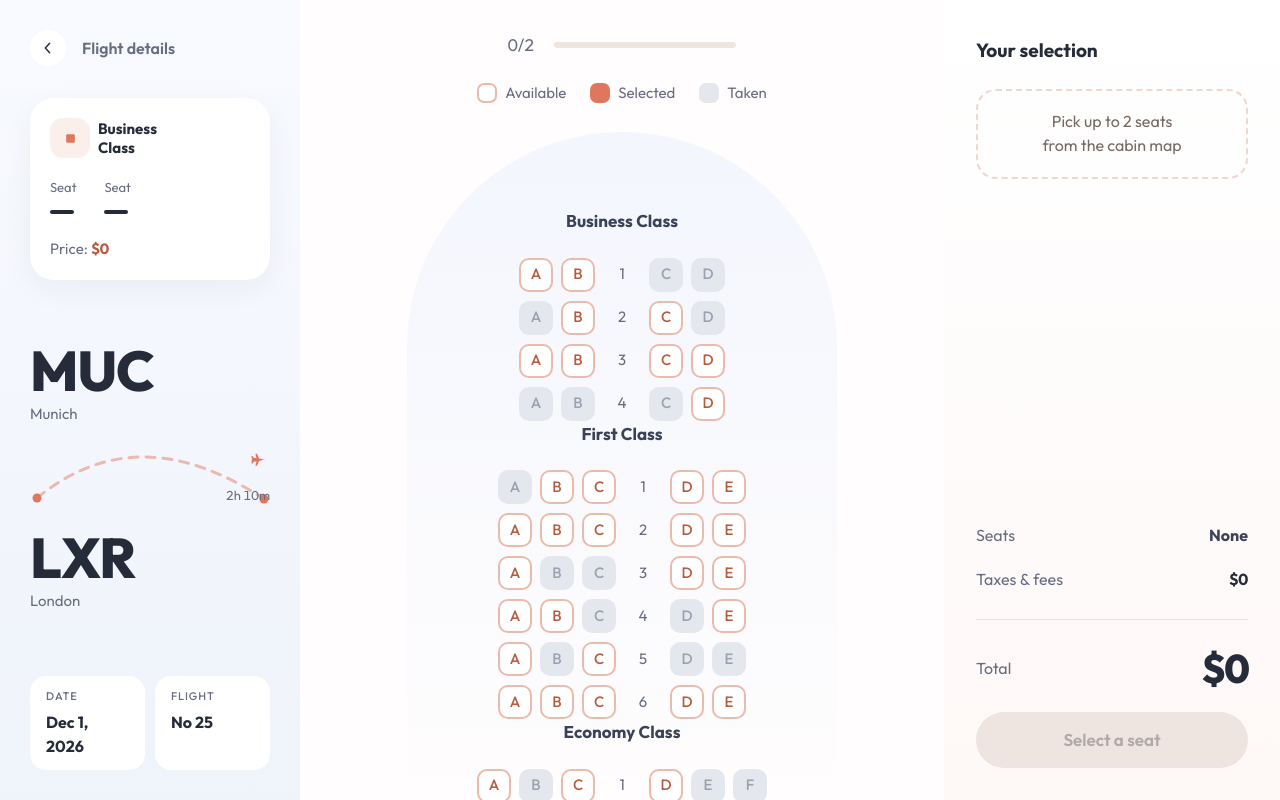
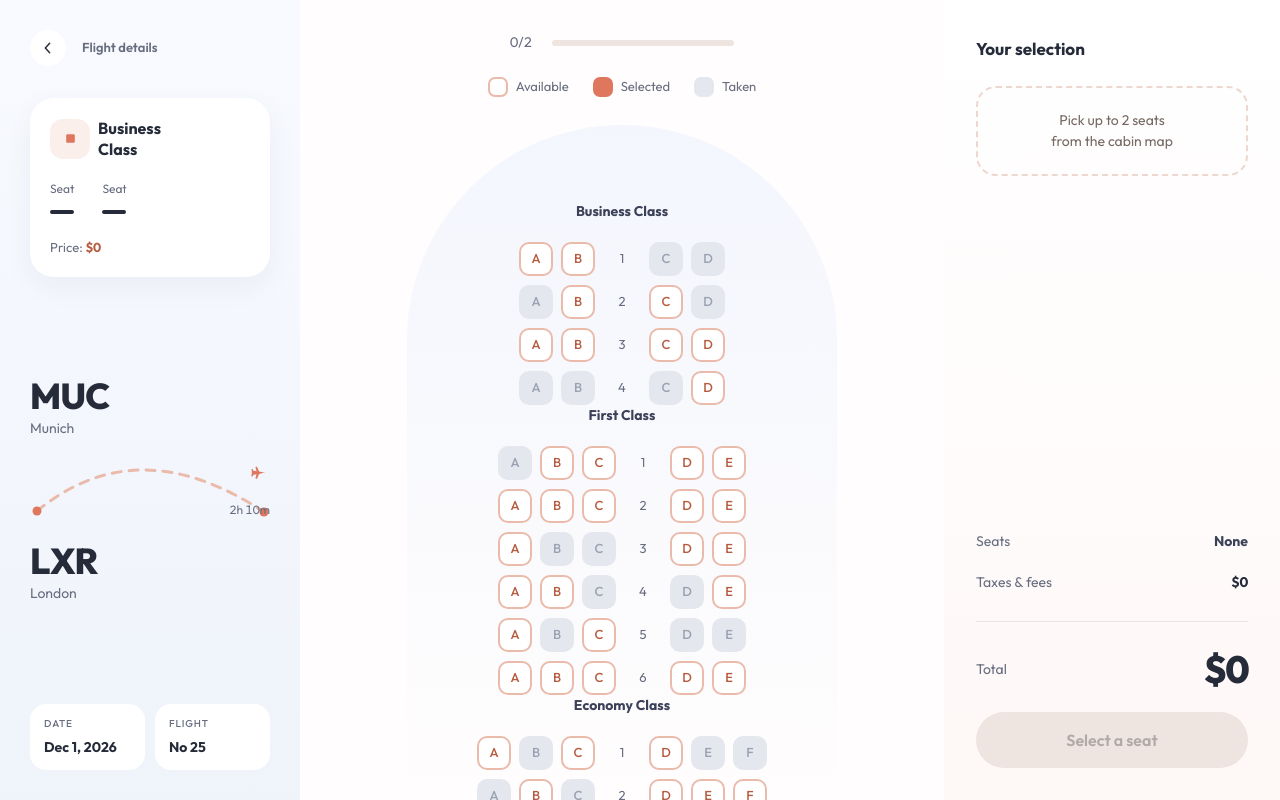
Before and after one commit to diarpicu2022-commits/Airplane-passenger-mockup-workshop, a Next.js app: page / in a window 1280 px wide. Built offline with nearby package versions, Linux system fonts and the light colour scheme.

Commit message:
Feat:Mockup

```diff
--- a/src/components/BotonAsiento.tsx
+++ b/src/components/BotonAsiento.tsx
@@ -36,7 +36,7 @@ export function BotonAsiento({ asiento, nombreCabina, seleccionado, onToggle }:
       aria-pressed={ocupado ? undefined : seleccionado}
       aria-label={`Asiento ${asiento.codigo}, ${nombreCabina}, ${situacion}, ${dolares(asiento.precio)}`}
       onClick={() => onToggle(asiento)}
-      className={`asiento relative grid size-[var(--seat-size)] place-items-center rounded-seat text-[13px] font-medium transition-transform duration-150 ease-soft lg:text-[15px] ${estilo} ${
+      className={`asiento relative grid size-[var(--seat-size)] place-items-center rounded-seat text-[11px] font-medium transition-transform duration-150 ease-soft lg:text-[13px] ${estilo} ${
         ocupado ? "cursor-not-allowed" : "cursor-pointer active:scale-95"
       }`}
     >
--- a/src/components/BotonReservar.tsx
+++ b/src/components/BotonReservar.tsx
@@ -25,7 +25,7 @@ export function BotonReservar({ elegidos, className = "" }: Props) {
     <button
       type="button"
       disabled={!activo}
-      className={`h-14 w-full cursor-pointer rounded-full text-[17px] font-semibold transition-transform duration-150 ease-soft active:scale-[0.98] disabled:cursor-not-allowed disabled:active:scale-100 ${
+      className={`h-14 w-full cursor-pointer rounded-full text-[15px] font-semibold lg:text-[16px] transition-transform duration-150 ease-soft active:scale-[0.98] disabled:cursor-not-allowed disabled:active:scale-100 ${
         activo ? "bg-coral-deep text-white" : "bg-peach-100 text-cta-off-ink"
       } ${className}`}
     >
--- a/src/components/Contador.tsx
+++ b/src/components/Contador.tsx
@@ -16,7 +16,7 @@ export function Contador({ elegidos, maximo, conBarra = false }: Props) {
 
   return (
     <div className="flex items-center gap-5">
-      <p className="text-[15px] tabular-nums text-muted lg:text-[17px]">
+      <p className="text-[14px] tabular-nums text-muted">
         <span className="sr-only">Asientos elegidos: </span>
         {elegidos}/{maximo}
       </p>
--- a/src/components/Leyenda.tsx
+++ b/src/components/Leyenda.tsx
@@ -21,7 +21,7 @@ export function Leyenda({ variante }: Props) {
 
   return (
     <ul
-      className={`flex items-center gap-x-4 text-[14px] text-muted lg:gap-x-6 lg:text-[15px] ${
+      className={`flex items-center gap-x-4 text-[13px] text-muted lg:gap-x-6 lg:text-[13px] ${
         esMovil ? "justify-start" : "justify-center"
       }`}
     >
--- a/src/components/MapaCabina.tsx
+++ b/src/components/MapaCabina.tsx
@@ -51,7 +51,7 @@ function FilaAsientos({ cabina, fila, seleccion, onToggle }: PropsFila) {
       ))}
 
       {/* Pasillo: el número de fila vive aquí, no en una columna aparte. */}
-      <div className="grid place-items-center text-[13px] text-muted lg:text-[15px]">
+      <div className="grid place-items-center text-[11px] text-muted lg:text-[13px]">
         {fila}
       </div>
 
@@ -87,7 +87,7 @@ export function MapaCabina({ vuelo, seleccion, onToggle }: Props) {
         <section key={cabina.id} aria-labelledby={`cabina-${cabina.id}`}>
           <h2
             id={`cabina-${cabina.id}`}
-            className="mt-10 mb-5 text-center text-[15px] font-bold text-ink-soft first:mt-0 lg:mt-12 lg:mb-6 lg:text-[17px]"
+            className="mt-7 mb-4 text-center text-[13px] font-bold text-ink-soft first:mt-0 lg:mt-7 lg:mb-5 lg:text-[14px]"
           >
             {cabina.nombre}
           </h2>
--- a/src/components/RielSeleccion.tsx
+++ b/src/components/RielSeleccion.tsx
@@ -11,9 +11,9 @@ interface FilaProps {
 function FilaResumen({ etiqueta, valor, tono = "suave" }: FilaProps) {
   return (
     <div className="flex items-baseline justify-between gap-4">
-      <dt className="text-[16px] text-muted">{etiqueta}</dt>
+      <dt className="text-[14px] text-muted">{etiqueta}</dt>
       <dd
-        className={`text-[16px] font-bold tabular-nums ${
+        className={`text-[14px] font-bold tabular-nums ${
           tono === "fuerte" ? "text-ink" : "text-ink-soft"
         }`}
       >
@@ -53,10 +53,10 @@ export function RielSeleccion({
 
   return (
     <aside className="hidden h-full flex-col bg-linear-to-b from-rail-warm-top to-rail-warm-bottom px-8 pt-9 pb-8 lg:flex">
-      <h2 className="text-[19px] font-bold text-ink">Your selection</h2>
+      <h2 className="text-[17px] font-bold text-ink">Your selection</h2>
 
       {vacio ? (
-        <p className="mt-6 grid h-[90px] place-items-center rounded-[20px] border-2 border-dashed border-coral-dash px-4 text-center text-[16px] leading-[1.45] text-muted-warm">
+        <p className="mt-6 grid h-[90px] place-items-center rounded-[20px] border-2 border-dashed border-coral-dash px-4 text-center text-[14px] leading-[1.45] text-muted-warm">
           Pick up to {maximo} seats
           <br />
           from the cabin map
@@ -69,16 +69,16 @@ export function RielSeleccion({
               className="flex items-center justify-between gap-3 rounded-chip bg-white px-4 py-3"
             >
               <span className="min-w-0">
-                <span className="block text-[16px] font-bold text-ink tabular-nums">
+                <span className="block text-[14px] font-bold text-ink tabular-nums">
                   {asiento.codigo}
                 </span>
-                <span className="block truncate text-[13px] text-muted">
+                <span className="block truncate text-[12px] text-muted">
                   {nombreDeCabina(asiento)}
                 </span>
               </span>
 
               <span className="flex items-center gap-3">
-                <span className="text-[15px] font-bold text-ink tabular-nums">
+                <span className="text-[14px] font-bold text-ink tabular-nums">
                   {dolares(asiento.precio)}
                 </span>
                 <button
@@ -126,10 +126,10 @@ export function RielSeleccion({
       <hr className="my-7 border-0 border-t border-ink/10" />
 
       <div className="flex items-center justify-between gap-4">
-        <span className="text-[16px] text-muted">Total</span>
+        <span className="text-[14px] text-muted">Total</span>
         {/* Cifra de decisión: se lee para pagar, va en el tono más alto
             disponible (13.7:1 sobre el fondo durazno, AAA). */}
-        <span className="text-[40px] leading-none font-extrabold tracking-[-0.02em] text-ink tabular-nums">
+        <span className="text-[38px] leading-none font-extrabold tracking-[-0.02em] text-ink tabular-nums">
           {dolares(total)}
         </span>
       </div>
--- a/src/components/RielVuelo.tsx
+++ b/src/components/RielVuelo.tsx
@@ -14,9 +14,9 @@ function tituloEnDosLineas(nombre: string) {
 function RanuraAsiento({ asiento }: { asiento?: Asiento }) {
   return (
     <div className="flex flex-col gap-3">
-      <span className="text-[13px] text-muted">Seat</span>
+      <span className="text-[12px] text-muted">Seat</span>
       {asiento ? (
-        <span className="text-[15px] font-bold text-ink tabular-nums">{asiento.codigo}</span>
+        <span className="text-[14px] font-bold text-ink tabular-nums">{asiento.codigo}</span>
       ) : (
         /* Placeholder del mockup: un guion grueso, no un texto vacío. */
         <span className="h-1 w-6 rounded-[2px] bg-ink" aria-hidden="true" />
@@ -46,7 +46,7 @@ function ArcoRuta({ duracion }: { duracion: string }) {
       <IconoAvion className="absolute top-0 right-1 size-[18px] text-coral" />
 
       {/* La etiqueta se alinea a la derecha, a la altura de los puntos. */}
-      <span className="absolute right-0 bottom-0 text-[13px] text-muted tabular-nums">
+      <span className="absolute right-0 bottom-0 text-[12px] text-muted tabular-nums">
         {duracion}
       </span>
     </div>
@@ -55,11 +55,11 @@ function ArcoRuta({ duracion }: { duracion: string }) {
 
 function Chip({ etiqueta, valor }: { etiqueta: string; valor: string }) {
   return (
-    <div className="flex flex-1 flex-col gap-1.5 rounded-chip bg-white px-4 py-3">
-      <span className="text-[11px] font-medium tracking-[0.08em] text-muted uppercase">
+    <div className="flex flex-1 flex-col gap-1.5 rounded-chip bg-white px-3.5 py-3">
+      <span className="text-[10px] font-medium tracking-[0.08em] text-muted uppercase">
         {etiqueta}
       </span>
-      <span className="text-[16px] font-bold text-ink">{valor}</span>
+      <span className="text-[14px] font-bold whitespace-nowrap text-ink">{valor}</span>
     </div>
   );
 }
@@ -89,7 +89,7 @@ export function RielVuelo({ vuelo, elegidos, cabinaMostrada, precioSeleccion }:
         >
           <IconoChevron className="size-4" />
         </button>
-        <h1 className="text-[16px] font-semibold text-muted">Flight details</h1>
+        <h1 className="text-[13px] font-semibold text-muted">Flight details</h1>
       </div>
 
       {/* Card de tarifa */}
@@ -98,7 +98,7 @@ export function RielVuelo({ vuelo, elegidos, cabinaMostrada, precioSeleccion }:
           <span className="grid size-10 shrink-0 place-items-center rounded-[13px] bg-peach-50">
             <IconoCabina className="size-[13px] text-coral" />
           </span>
-          <p className="text-[15px] leading-[1.3] font-bold text-ink">
+          <p className="text-[16px] leading-[1.3] font-bold text-ink">
             {linea1}
             <br />
             {linea2}
@@ -110,7 +110,7 @@ export function RielVuelo({ vuelo, elegidos, cabinaMostrada, precioSeleccion }:
           <RanuraAsiento asiento={elegidos[1]} />
         </div>
 
-        <p className="mt-6 text-[15px] text-muted">
+        <p className="mt-6 text-[13px] text-muted">
           Price:{" "}
           <span className="font-bold text-coral-ink tabular-nums">{dolares(precioSeleccion)}</span>
         </p>
@@ -118,19 +118,19 @@ export function RielVuelo({ vuelo, elegidos, cabinaMostrada, precioSeleccion }:
 
       {/* Ruta. mt-auto/mb-auto centra el bloque en el espacio sobrante. */}
       <div className="my-auto py-6">
-        <p className="text-[56px] leading-[1] font-extrabold tracking-[-0.02em] text-ink">
+        <p className="text-[36px] leading-[1] font-extrabold tracking-[-0.02em] text-ink">
           {vuelo.origen.codigo}
         </p>
-        <p className="mt-1 text-[15px] text-muted">{vuelo.origen.ciudad}</p>
+        <p className="mt-1 text-[14px] text-muted">{vuelo.origen.ciudad}</p>
 
         <div className="my-6">
           <ArcoRuta duracion={vuelo.duracion} />
         </div>
 
-        <p className="text-[56px] leading-[1] font-extrabold tracking-[-0.02em] text-ink">
+        <p className="text-[36px] leading-[1] font-extrabold tracking-[-0.02em] text-ink">
           {vuelo.destino.codigo}
         </p>
-        <p className="mt-1 text-[15px] text-muted">{vuelo.destino.ciudad}</p>
+        <p className="mt-1 text-[14px] text-muted">{vuelo.destino.ciudad}</p>
       </div>
 
       <div className="flex gap-2.5">
--- a/src/components/movil.tsx
+++ b/src/components/movil.tsx
@@ -72,10 +72,10 @@ export function CardRutaMovil({ vuelo }: { vuelo: Vuelo }) {
       className="mx-4 flex shrink-0 items-center gap-3 rounded-card bg-linear-to-r from-steel-from to-steel-to px-5 py-4 text-white lg:hidden"
     >
       <div>
-        <p className="text-[26px] leading-[1.1] font-extrabold tracking-[-0.01em]">
+        <p className="text-[34px] leading-[1.05] font-extrabold tracking-[-0.01em]">
           {vuelo.origen.codigo}
         </p>
-        <p className="text-[13px] text-white/75">{vuelo.origen.ciudad}</p>
+        <p className="text-[14px] text-white/80">{vuelo.origen.ciudad}</p>
       </div>
 
       <div className="flex flex-1 items-center gap-2" aria-hidden="true">
@@ -85,10 +85,10 @@ export function CardRutaMovil({ vuelo }: { vuelo: Vuelo }) {
       </div>
 
       <div className="text-right">
-        <p className="text-[26px] leading-[1.1] font-extrabold tracking-[-0.01em]">
+        <p className="text-[34px] leading-[1.05] font-extrabold tracking-[-0.01em]">
           {vuelo.destino.codigo}
         </p>
-        <p className="text-[13px] text-white/75">{vuelo.destino.ciudad}</p>
+        <p className="text-[14px] text-white/80">{vuelo.destino.ciudad}</p>
       </div>
     </section>
   );
@@ -107,8 +107,8 @@ export function BarraTotalMovil({ total, elegidos }: PropsBarraTotal) {
   return (
     <div className="sticky bottom-0 z-10 flex items-center gap-4 border-t border-ink/5 bg-canvas/95 px-4 pt-3 pb-5 backdrop-blur-sm lg:hidden">
       <div className="shrink-0">
-        <p className="text-[13px] text-muted">Total</p>
-        <p className="text-[30px] leading-none font-extrabold tracking-[-0.02em] text-ink tabular-nums">
+        <p className="text-[12px] text-muted">Total</p>
+        <p className="text-[28px] leading-none font-extrabold tracking-[-0.02em] text-ink tabular-nums">
           {dolares(total)}
         </p>
       </div>
```
